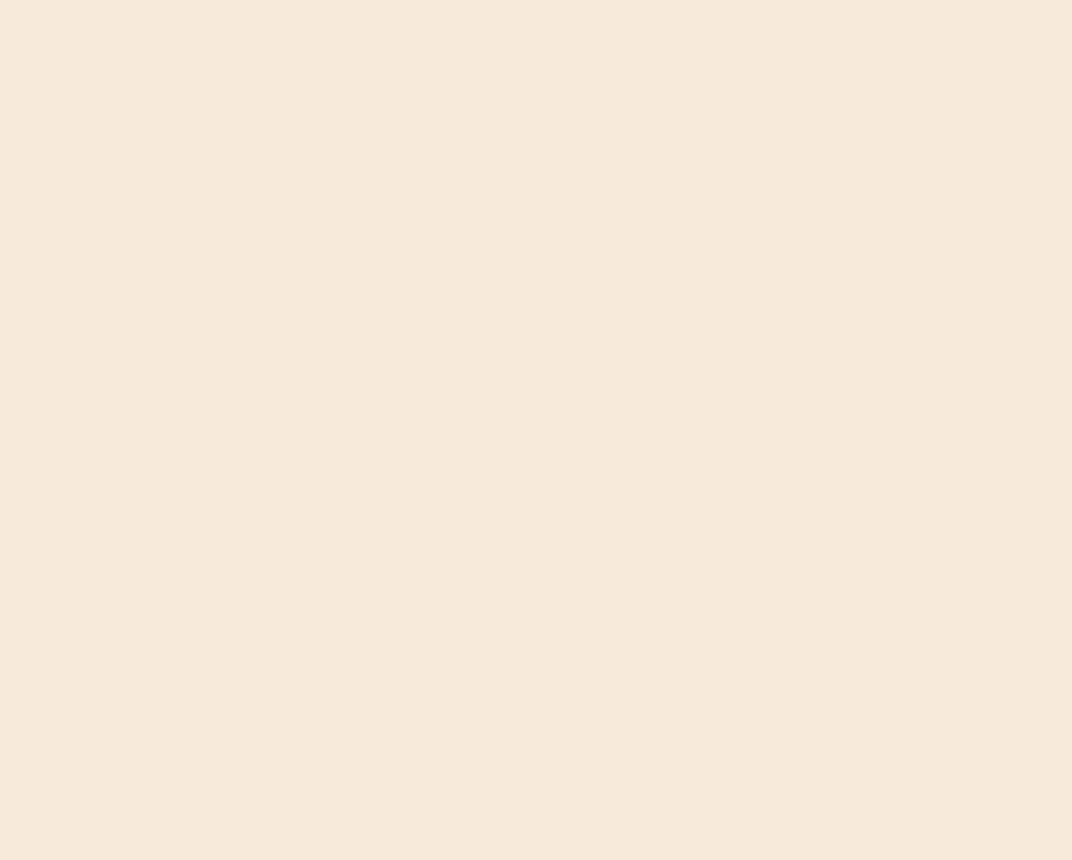
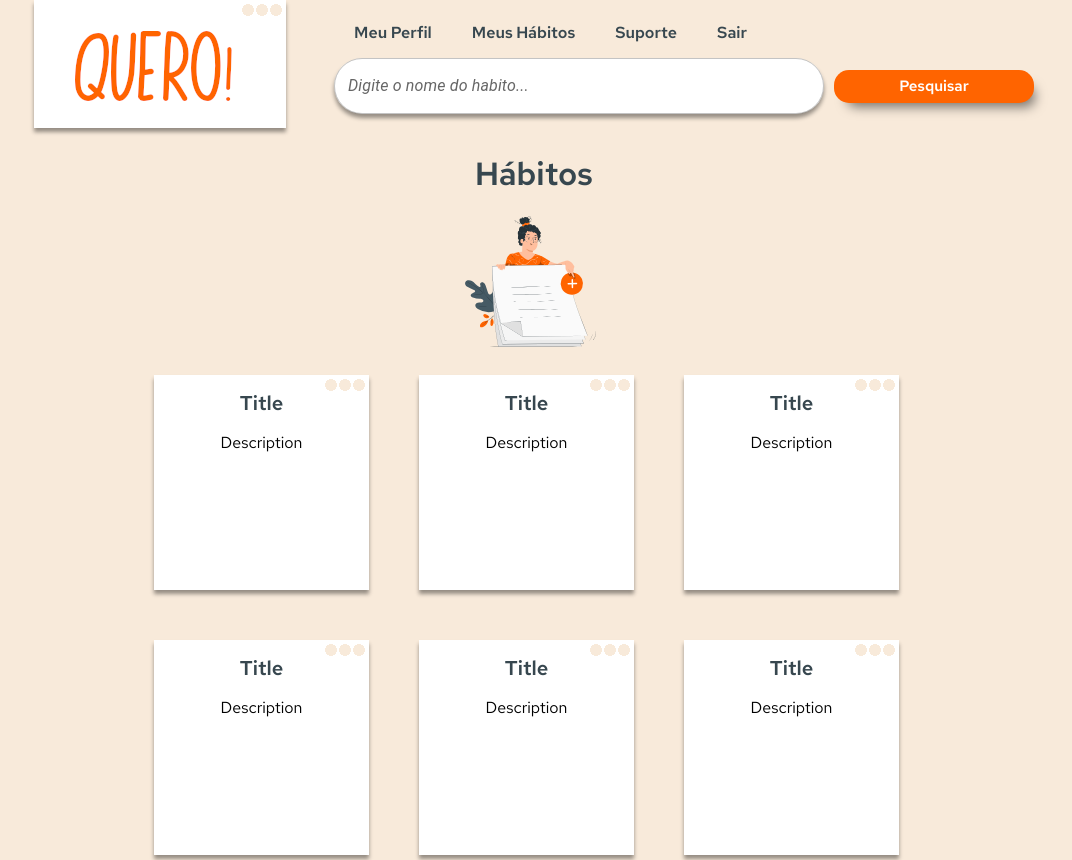
Before and after one commit to wallacesfos/projeto-gestao-de-habitos, a React (Create React App) app: page / in a window 1280 px wide. Shown: the top 860 px of the page, without its empty margins (106-1178 px from the left). Before the commit the page ends 800 px from the top, so only its background shows below. Built offline with nearby package versions, Linux system fonts and the light colour scheme.

Commit message:
feat: page habits

```diff
--- a/src/App.js
+++ b/src/App.js
@@ -1,8 +1,10 @@
+import Habits from "./Pages/Dashboard/DachboardHabits/index.jsx";
 import { GlobalStyle } from "./Utils/globalStyle.js";
 function App() {
   return (
     <div className="App">
       <GlobalStyle />
+      <Habits />
     </div>
   );
 }
--- /dev/null
+++ b/src/Pages/Dashboard/DachboardHabits/index.jsx
@@ -0,0 +1,31 @@
+import { Container, Main, Section } from "./style.js";
+import Header from "../../../Components/HeaderDashboard";
+import ButtonAdd from "../../../Components/ButtonAdd/index.jsx";
+import Cards from "../../../Components/Cards/index.jsx";
+export default function Habits() {
+  return (
+    <>
+      <Container>
+        <Header />
+        <Main>
+          <Section>
+            <h1>Hábitos</h1>
+            <div className="Section-ButtonAdd">
+              <ButtonAdd />
+            </div>
+            <div className="Section-Cards">
+              <Cards />
+              <Cards />
+              <Cards />
+              <Cards />
+              <Cards />
+              <Cards />
+              <Cards />
+              <Cards />
+            </div>
+          </Section>
+        </Main>
+      </Container>
+    </>
+  );
+}
--- /dev/null
+++ b/src/Pages/Dashboard/DachboardHabits/style.js
@@ -0,0 +1,40 @@
+import styled from "styled-components";
+export const Container = styled.div`
+  @import url("https://fonts.googleapis.com/css2?family=Red+Hat+Text:wght@300;400;600&display=swap");
+  width: 100%;
+  max-width: 1000px;
+  margin: 0 auto;
+`;
+export const Main = styled.div`
+  width: 100%;
+  max-width: 800px;
+  margin: 0 auto;
+  padding: 20px;
+  display: flex;
+  flex-direction: column;
+  gap: 10px;
+`;
+export const Section = styled.div`
+  width: 100%;
+  text-align: center;
+  h1 {
+    font-family: "Red Hat Text";
+    font-weight: 600;
+    color: var(--color-cinzaEscuro);
+  }
+  .Section-ButtonAdd {
+    display: flex;
+    justify-content: center;
+    padding: 10px 0px;
+  }
+  .Section-Cards {
+    display: flex;
+    flex-wrap: wrap;
+    justify-content: center;
+    gap: 50px;
+    padding: 10px 0px;
+    @media (min-width: 600px) {
+      justify-content: flex-start;
+    }
+  }
+`;
```
Also changed, not shown: src/Components/HeaderDashboard/styles.js (renamed from src/Pages/Dashboard/DachboardHabits/styles.js).
